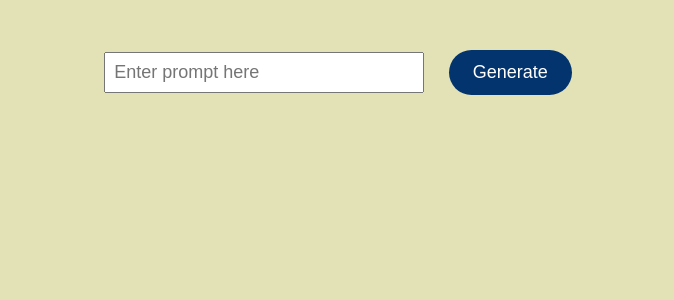
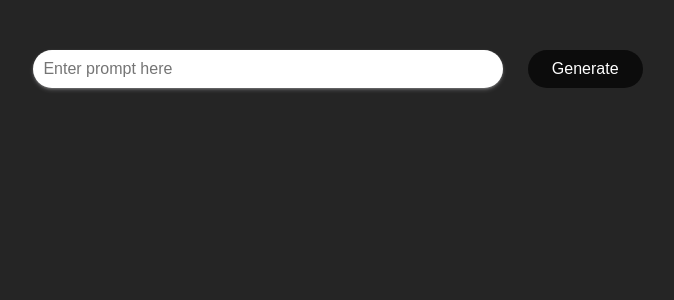
Before and after one commit to jcobeast/gemini-api-flask, a Flask app: page / in a window 1280 px wide. Shown: the top 300 px of the page, without its empty margins (302-976 px from the left). Run offline with Flask 3, Linux system fonts and the light colour scheme.

Commit message:
added changes

```diff
--- a/static/style.css
+++ b/static/style.css
@@ -1,8 +1,8 @@
 :root {
-	--background-color: #e2e2b6;
-	--text-color: #021526;
-	--primary-color: #03346e;
-	--hover-color: #6eacda;
+	--background-color: #252525;
+	--text-color: #0b1215; /* Obsidian */
+	--primary-color: #0c0c0c; /* Oil black */
+	--hover-color: #352f36; /* Lava black */
 	--response-background: #faebd7;
 	--response-title-bg: #6eacda;
 }
@@ -20,16 +20,19 @@ form {
 	margin-top: 20px;
 }
 
-label,
 input,
 button {
-	font-size: 18px;
+	font-size: 16px;
 	margin: 10px;
-	padding: 8px;
 }
 
 input {
-	width: 300px;
+	width: 450px;
+	border: none;
+	padding: 10px;
+	border-radius: 25px;
+	box-shadow: rgba(243, 243, 248, 0.322) 0px 2px 5px -1px,
+		rgba(209, 209, 209, 0.479) 0px 1px 3px -1px;
 }
 
 button {
@@ -37,7 +40,7 @@ button {
 	color: #fff;
 	border-radius: 25px;
 	border: none;
-	padding: 12px 24px;
+	padding: 10px 24px;
 	cursor: pointer;
 	transition: background-color 0.3s ease-in-out;
 }
@@ -73,11 +76,13 @@ button:hover {
 
 #responseContent p {
 	margin: 10px 0;
+	line-height: 1.2em;
 }
 
 #responseContent li {
 	list-style-type: none;
 	margin-left: 20px;
+	padding-bottom: 10px;
 }
 
 @keyframes bounceIn {
```
